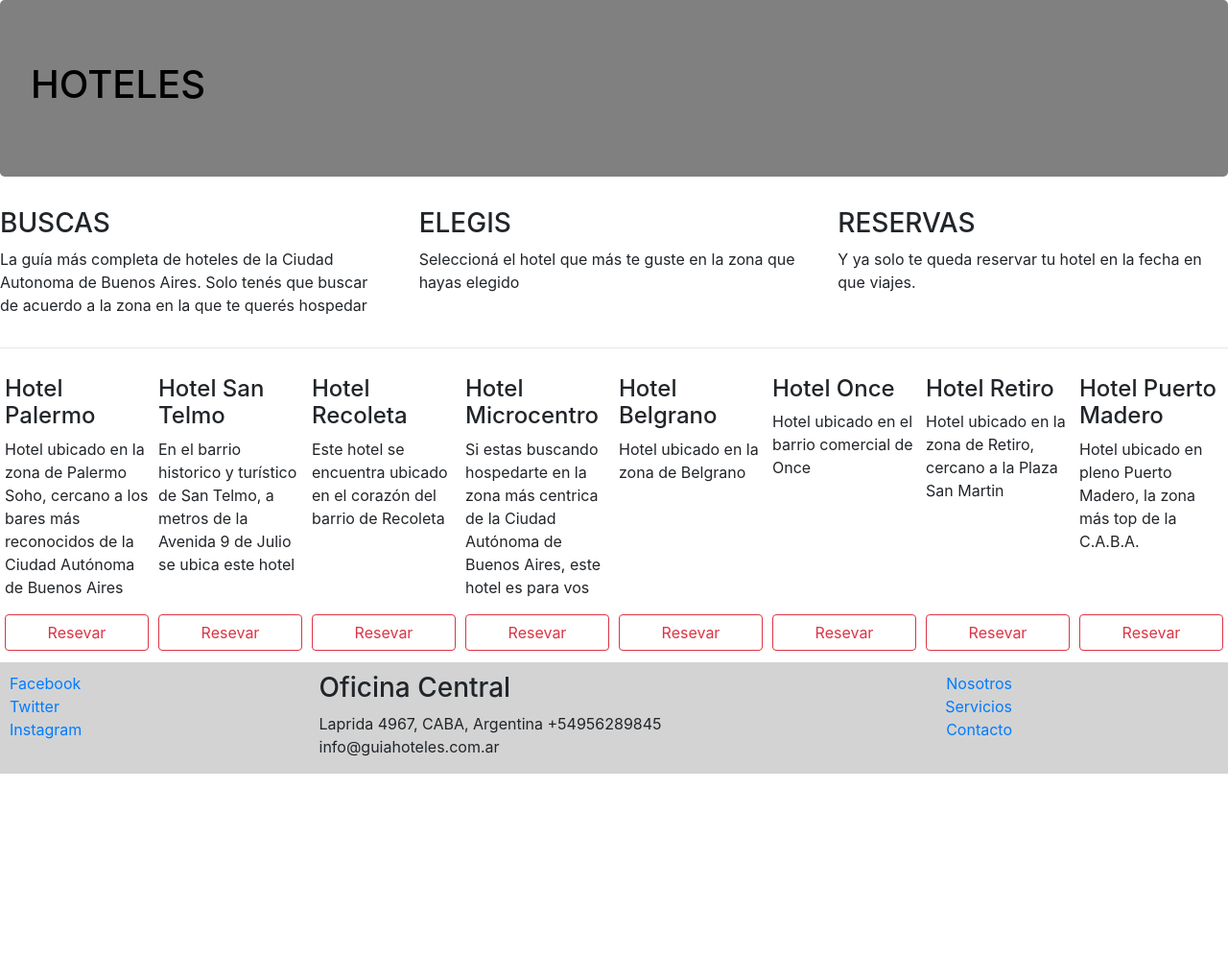
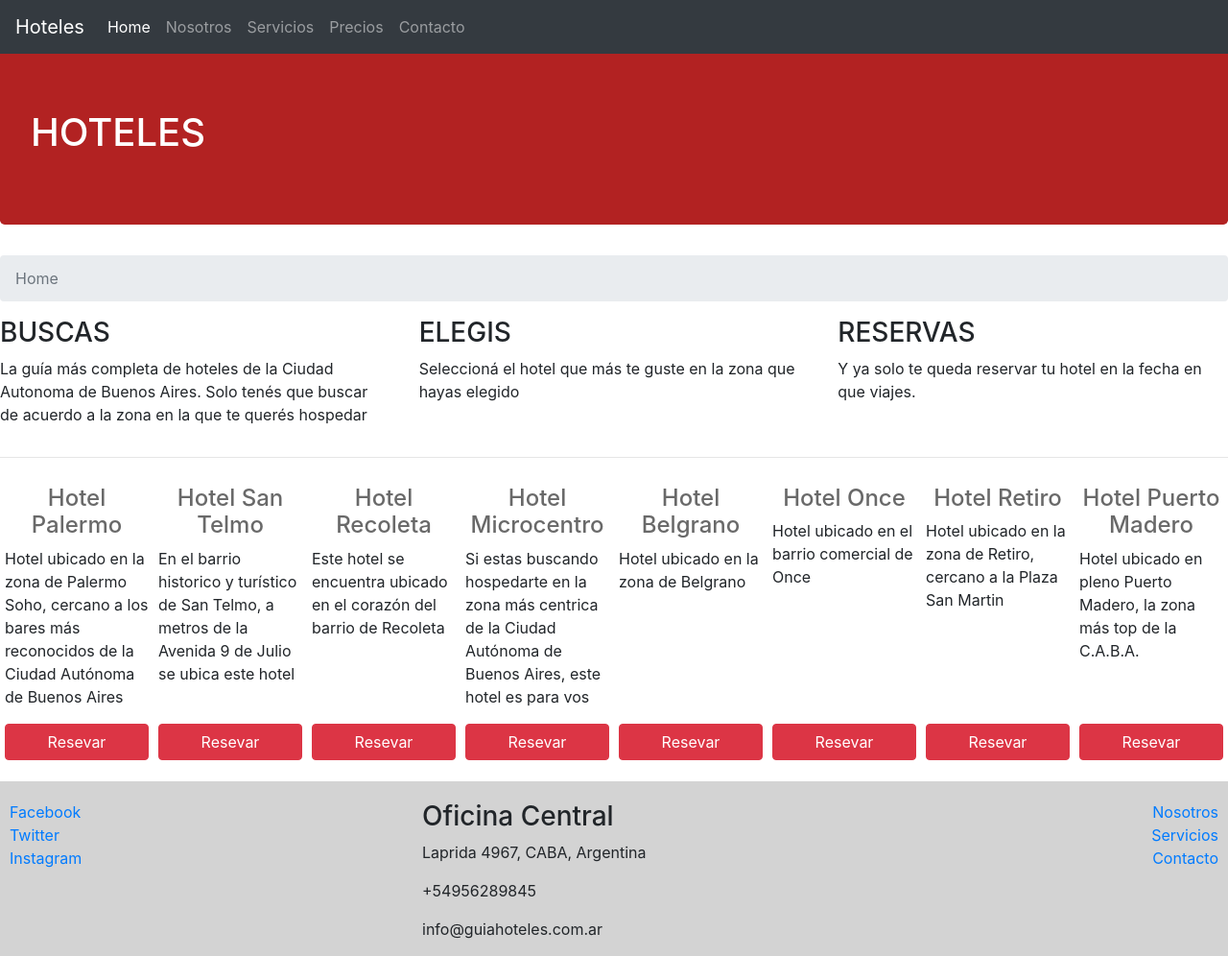
Before and after one commit to marianacanete/ProyectoUniversidadAustral, a website: page index.html in a window 1280 px wide. Shown: the whole page at 96% size. Before the commit the page ends 806 px from the top, so only its background shows below. Drawn offline with nearby package versions, Linux system fonts and the light colour scheme.

Commit message:
agregamos navegabilidad

```diff
--- a/css/main.css
+++ b/css/main.css
@@ -1,10 +1,12 @@
 .jumbotron {
-	background-color: grey;
-	color: black;
+	background-color: firebrick;
+	color: white;
+	margin-top: 50px;
+
 }
 
 .footer{
-	padding: 10px 10px 0 10px;
+	padding: 20px 10px 0 10px;
 	background-color: lightgrey;
 	margin-bottom: 0;
 	margin-top: 10px;
@@ -12,8 +14,18 @@
 
 .card-hotel {
 	flex: 1 150px;
-	padding:2px 5px 2px 5px ;
+	padding:2px 5px 2px 5px;
 	margin-top: 10px;
+	margin-bottom:  10px;
+}
+
+.card-hotel p {
+	text-align: left;
+}
+
+.card-hotel h4 {
+	text-align: center;
+	color: dimgray;
 }
 
 .btn-reserva{
--- a/index.html
+++ b/index.html
@@ -1,5 +1,5 @@
 <!doctype html>
-<html lang="en">
+<html lang="es-AR">
   <head>
     <!-- Required meta tags -->
     <meta charset="utf-8">
@@ -8,20 +8,50 @@
     <!-- Bootstrap CSS -->
     <link rel="stylesheet" href="node_modules/bootstrap/dist/CSS/bootstrap.min.css" >
    <link rel="stylesheet" href="css/main.css" >
+
     <title>Guia Hoteles</title>
   </head>
+
   <body>
+
+  	<nav class="navbar navbar-expand-md navbar-dark bg-dark fixed-top">
+   		<a class="navbar-brand" href="#">Hoteles</a>
+
+   		<button class="navbar-toggler" type="button" data-toggle="collapse" data-target="#navbarSupportedContent" aria-controls="navbarNavDropdown" aria-expanded="false" aria-label="Toggle navigation">
+   			<span class="navbar-toggler-icon"> </span>
+   		</button>
+
+		<div class="collapse navbar-collapse" id="navbarSupportedContent">
+			<ul class="navbar-nav mr-auto">
+				<li class="nav-item active"> <a class="nav-link" href="index.html">Home</a></li>
+				<li class="nav-item"> <a class="nav-link" href="about.html">Nosotros</a></li>
+				<li class="nav-item"> <a class="nav-link" href="#">Servicios</a></li>
+				<li class="nav-item"> <a class="nav-link" href="#">Precios</a></li>
+				<li class="nav-item"> <a class="nav-link" href="#">Contacto</a></li>
+			</ul>
+		</div>
+
+
+	</nav>
 
    <div class="jumbotron">
   <h1>HOTELES</h1>
   </div>
 
-<div class="Container">
-	<div class="row">
-		<div class="col-sm-4">
-			<h3>BUSCAS</h3>
-			<p>La guía más completa de hoteles de la Ciudad Autonoma de Buenos Aires. Solo tenés que buscar de acuerdo a la zona en la que te querés hospedar</p>
-		</div>
+	<div class="Container">
+
+		<nav aria-label="breadcrumb">
+			<ol class="breadcrumb">
+				<li class="breadcrumb-item active" aria-current="page"> Home</li>
+			</ol>
+
+		</nav>
+
+		<div class="row">
+			<div class="col-sm-4">
+				<h3>BUSCAS</h3>
+				<p>La guía más completa de hoteles de la Ciudad Autonoma de Buenos Aires. Solo tenés que buscar de 	acuerdo a la zona en la que te querés hospedar</p>
+			</div>
 
 			<div class="col-sm-4">
 			<h3>ELEGIS</h3>
@@ -40,51 +70,51 @@
 	<div class="card-hotel d-flex flex-column justify-content-between">
 		<div><h4>Hotel Palermo</h4>
 		<p>Hotel ubicado en la zona de Palermo Soho, cercano a los bares más reconocidos de la Ciudad Autónoma de Buenos Aires</p></div>
-		<div><button type="button" class="btn btn-outline-danger btn-reserva" >Resevar</button></div>
+		<div><button type="button" class="btn btn-danger btn-reserva" >Resevar</button></div>
 	</div>
 
 	<div class="card-hotel d-flex flex-column justify-content-between">
 		<div><h4>Hotel San Telmo</h4>
 		<p>En el barrio historico y turístico de San Telmo, a metros de la Avenida 9 de Julio se ubica este hotel</p>	</div>
-		<div><button type="button" class="btn btn-outline-danger btn-reserva">Resevar</button></div>
+		<div><button type="button" class="btn btn-danger btn-reserva">Resevar</button></div>
 	</div>
 
 	<div class="card-hotel d-flex flex-column justify-content-between">
 		<div><h4>Hotel Recoleta</h4>
 		<p>Este hotel se encuentra ubicado en el corazón del barrio de Recoleta</p>	</div>
-		<div><button type="button"class="btn btn-outline-danger btn-reserva">Resevar</button></div>
+		<div><button type="button"class="btn btn-danger btn-reserva">Resevar</button></div>
 	</div>
 
 	<div class="card-hotel d-flex flex-column justify-content-between">
 		<div>
 		<h4>Hotel Microcentro</h4>
 		<p>Si estas buscando hospedarte en la zona más centrica de la Ciudad Autónoma de Buenos Aires, este hotel es para vos</p>	</div>
-		<div><button type="button"class="btn btn-outline-danger btn-reserva">Resevar</button></div>
+		<div><button type="button"class="btn btn-danger btn-reserva">Resevar</button></div>
 	</div>
 
 	<div class="card-hotel d-flex flex-column justify-content-between">
 		<div>
 		<h4>Hotel Belgrano</h4>
 		<p>Hotel ubicado en la zona de Belgrano</p>	</div>
-		<div><button type="button"class="btn btn-outline-danger btn-reserva">Resevar</button></div>
+		<div><button type="button"class="btn btn-danger btn-reserva">Resevar</button></div>
 	</div>
 
 	<div class="card-hotel d-flex flex-column justify-content-between">
 		<div><h4>Hotel Once</h4>
 		<p>Hotel ubicado en el barrio comercial de Once</p>	</div>
-		<div><button type="button"class="btn btn-outline-danger btn-reserva">Resevar</button></div>
+		<div><button type="button"class="btn btn-danger btn-reserva">Resevar</button></div>
 	</div>
 
 	<div class="card-hotel d-flex flex-column justify-content-between">
 		<div><h4>Hotel Retiro</h4>
 		<p>Hotel ubicado en la zona de Retiro, cercano a la Plaza San Martin</p>	</div>
-		<div><button type="button"class="btn btn-outline-danger btn-reserva">Resevar</button></div>
+		<div><button type="button"class="btn btn-danger btn-reserva">Resevar</button></div>
 	</div>
 
 	<div class="card-hotel d-flex flex-column justify-content-between">
 		<div><h4>Hotel Puerto Madero</h4>
 		<p>Hotel ubicado en pleno Puerto Madero, la zona más top de la C.A.B.A.</p>	</div>
-		<div><button type="button"class="btn btn-outline-danger btn-reserva">Resevar</button></div>
+		<div><button type="button"class="btn btn-danger btn-reserva">Resevar</button></div>
 	</div>
 
 
@@ -95,7 +125,7 @@
 <footer class="footer">
 
 <div class="row">
-	<div class="col-sm-3 d-flex flex-column">
+	<div class="col-sm-4 d-flex flex-column">
 		<a href="http://www.facebook.com"> Facebook</a>
 		<a href="http://www.twitter.com">Twitter</a>
 		<a href="http://www.Instagram.com">Instagram</a>
@@ -104,14 +134,14 @@
 	<div class="col-sm-4">
 		<address>
 			<h3>Oficina Central</h3>
-			Laprida 4967, CABA, Argentina
-			+54956289845
-			info@guiahoteles.com.ar
+			<p> Laprida 4967, CABA, Argentina</p>
+			<p>+54956289845</p>
+			<p>info@guiahoteles.com.ar</p>
 		 </address>
 
 	</div>
 
-	<div class="col-sm-3 d-flex flex-column align-items-end">
+	<div class="col-sm-4 d-flex flex-column align-items-end">
 		<a href="http://www.facebook.com">Nosotros</a>
 		<a href="http://www.twitter.com">Servicios</a>
 		<a href="http://www.Instagram.com">Contacto</a>
```
Also changed, not shown: about.html (added, +89 -0 lines).
